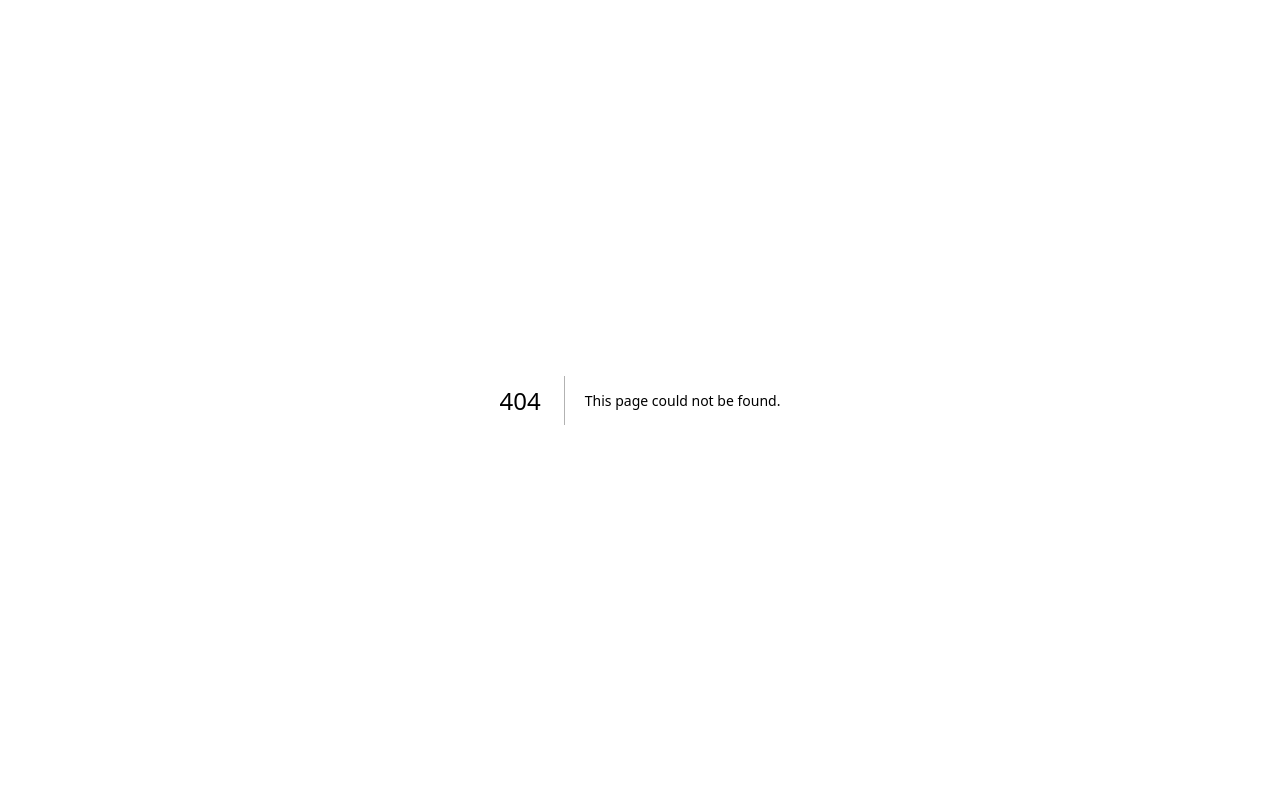
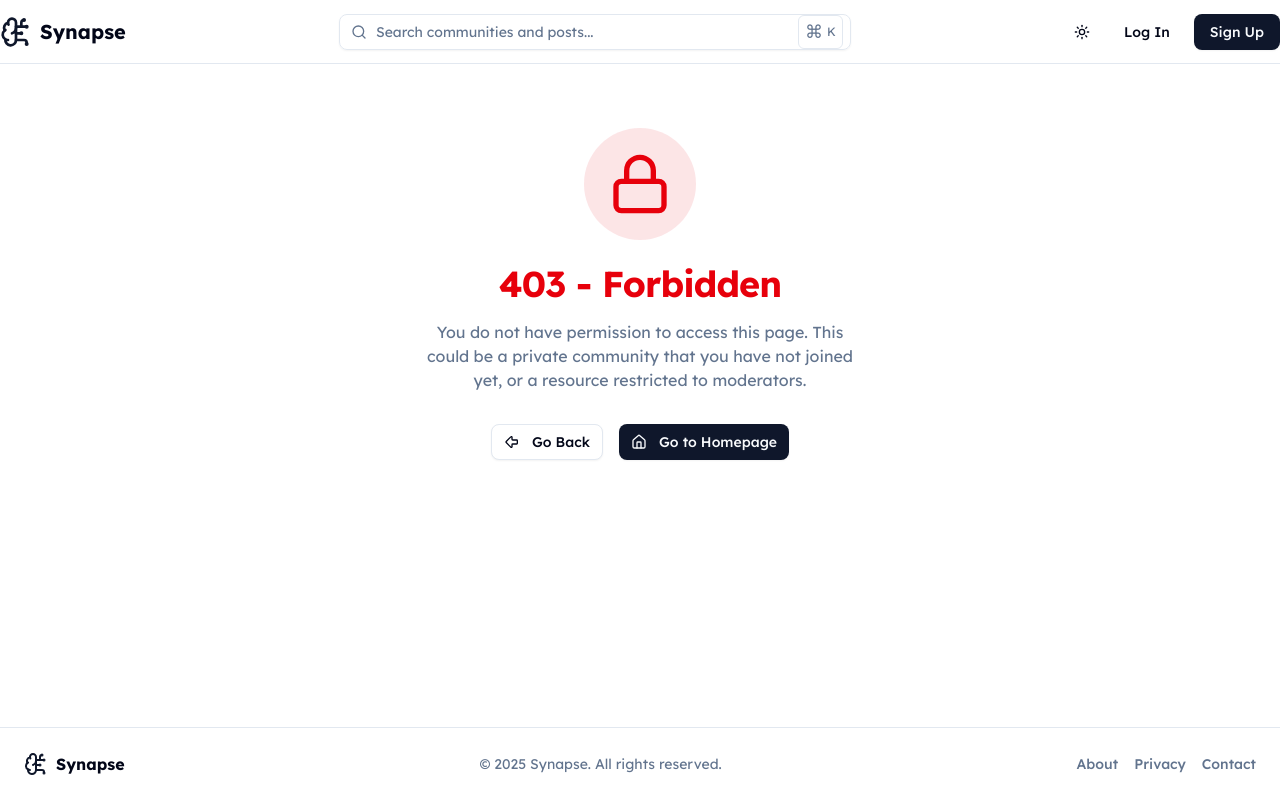
Before and after one commit to dhlananhh/synapse-client, a Next.js app: page /forbidden in a window 1280 px wide. Before the commit this address had no page. Built offline with nearby package versions, Linux system fonts and the light colour scheme.

Commit message:
feat: implement forbidden page

```diff
--- /dev/null
+++ b/src/app/(main)/forbidden/page.tsx
@@ -0,0 +1,13 @@
+"use client"
+
+import React from "react";
+import ForbiddenDisplay from "@/components/shared/ForbiddenDisplay";
+
+export default function ForbiddenPage() {
+  return (
+    <ForbiddenDisplay
+      title="403 - Forbidden"
+      description="You do not have permission to access this page. This could be a private community that you have not joined yet, or a resource restricted to moderators."
+    />
+  )
+}
```
